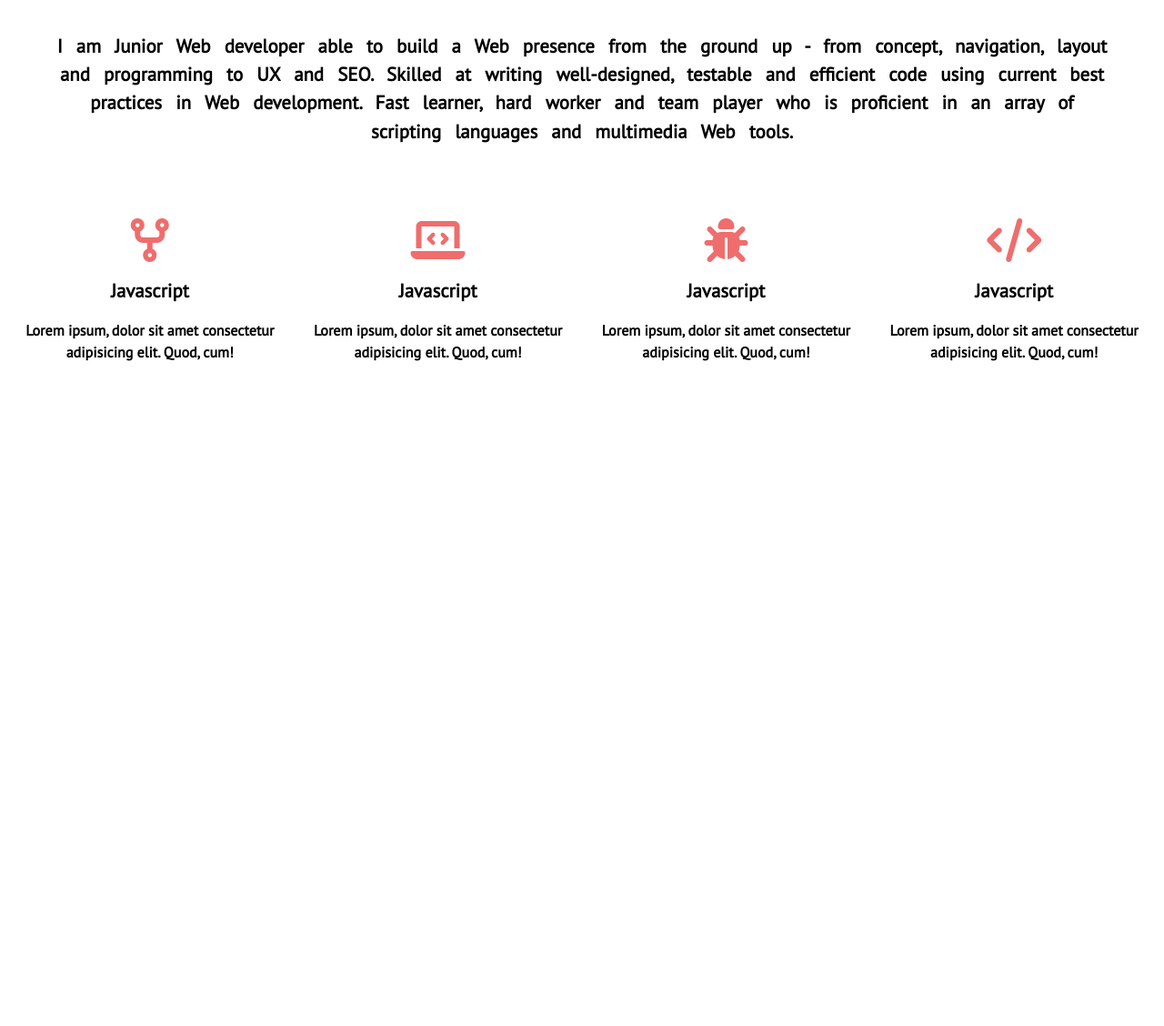
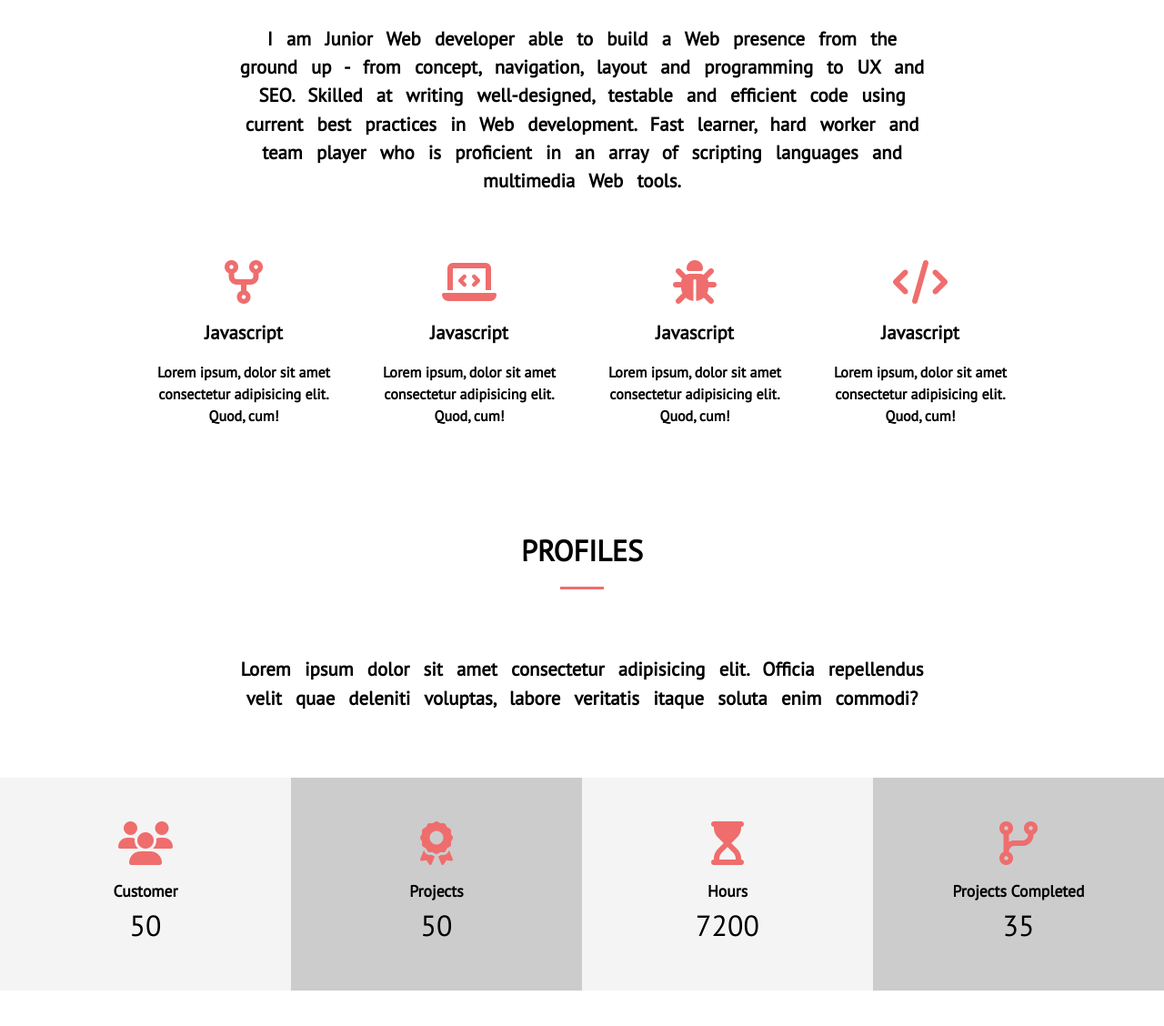
Before and after one commit to secilseleci/freelancer, a website: page public/index.html in a window 1280 px wide. Shown: the part 944-2072 px from the top of the page at 91% size. Before the commit the page ends 1423 px from the top, so only its background shows below. Drawn offline with nearby package versions, Linux system fonts and the light colour scheme; a web font is replaced by a local one.

Commit message:
responsive styles

```diff
--- a/public/index.html
+++ b/public/index.html
@@ -101,7 +101,40 @@
     </section>
 
     <!-- Section b -->
-    <section id="home__b"></section>
+    <section id="home__b" class="text-center py-2">
+      <div class="container">
+        <h2 class="section-title">Profiles</h2>
+        <div class="border-bottom"></div>
+        <div class="lead">
+          Lorem ipsum dolor sit amet consectetur adipisicing elit. Officia
+          repellendus velit quae deleniti voluptas, labore veritatis itaque
+          soluta enim commodi?
+        </div>
+      </div>
+
+      <div class="box">
+        <div>
+          <i class="fas fa-users fa-3x"></i>
+          <h4 class="title">Customer</h4>
+          <p class="number">50</p>
+        </div>
+        <div>
+          <i class="fas fa-award fa-3x"></i>
+          <h4 class="title">Projects</h4>
+          <p class="number">50</p>
+        </div>
+        <div>
+          <i class="fas fa-hourglass-start fa-3x"></i>
+          <h4 class="title">Hours</h4>
+          <p class="number">7200</p>
+        </div>
+        <div>
+          <i class="fas fa-code-branch fa-3x"></i>
+          <h4 class="title">Projects Completed</h4>
+          <p class="number">35</p>
+        </div>
+      </div>
+    </section>
 
     <script src="js/jquery.min.js"></script>
     <script src="js/type-writer.js"></script>
--- a/scss/_home.scss
+++ b/scss/_home.scss
@@ -64,4 +64,36 @@
       }
     }
   }
+
+  &__b {
+    .box {
+      display: grid;
+      grid-template-columns: repeat(4, 1fr);
+      margin-bottom: 3rem;
+
+      div {
+        padding: 3rem 0;
+
+        &:nth-child(odd) {
+          background-color: $light-color;
+        }
+
+        &:nth-child(even) {
+          background-color: $medium-color;
+        }
+      }
+
+      & i {
+        color: $primary-color;
+        padding-bottom: 1rem;
+      }
+      .title {
+        font-size: 1.1rem;
+        padding: 1rem auto;
+      }
+      .number {
+        font-size: 2rem;
+      }
+    }
+  }
 }
--- a/scss/_mobile.scss
+++ b/scss/_mobile.scss
@@ -1,5 +1,10 @@
 // home__header
 @media (max-width: 760px) {
+  .container {
+    padding: 0;
+    width: 100%;
+  }
+
   .main-nav__items li:not(:first-child) {
     display: none;
   }
@@ -8,9 +13,34 @@
     display: inline-block;
   }
   // section a
-  #home__a .skills {
-    display: grid;
-    grid-template-columns: repeat(1, 1fr);
-    grid-template-rows: repeat(4, 1fr);
+  #home {
+    &__a {
+      .skills {
+        display: grid;
+        grid-template-columns: repeat(1, 1fr);
+        grid-template-rows: repeat(4, 1fr);
+      }
+      .lead {
+        word-spacing: 0.6rem;
+        font-size: 1.3rem;
+        font-weight: bold;
+        margin: 0;
+        padding: auto 1rem;
+      }
+
+      .skill-text {
+        padding: 1rem;
+      }
+    }
+  }
+  // section b
+  #home {
+    &__b {
+      .box {
+        display: grid;
+        grid-template-columns: repeat(1, 1fr);
+        grid-template-rows: repeat(4, 1fr);
+      }
+    }
   }
 }
--- a/scss/_utilities.scss
+++ b/scss/_utilities.scss
@@ -145,7 +145,7 @@ button[input^="btn-"]:hover {
   font-size: 1.3rem;
   font-weight: bold;
   margin: 3rem auto;
-  padding: 2rem;
+  padding: 1.5rem 6rem;
 }
 
 .skill-title {
@@ -160,3 +160,7 @@ button[input^="btn-"]:hover {
   margin-bottom: 3rem;
   font-weight: bold;
 }
+
+.container {
+  padding: 0 10rem;
+}
```
Also changed, not shown: public/css/main.css.
